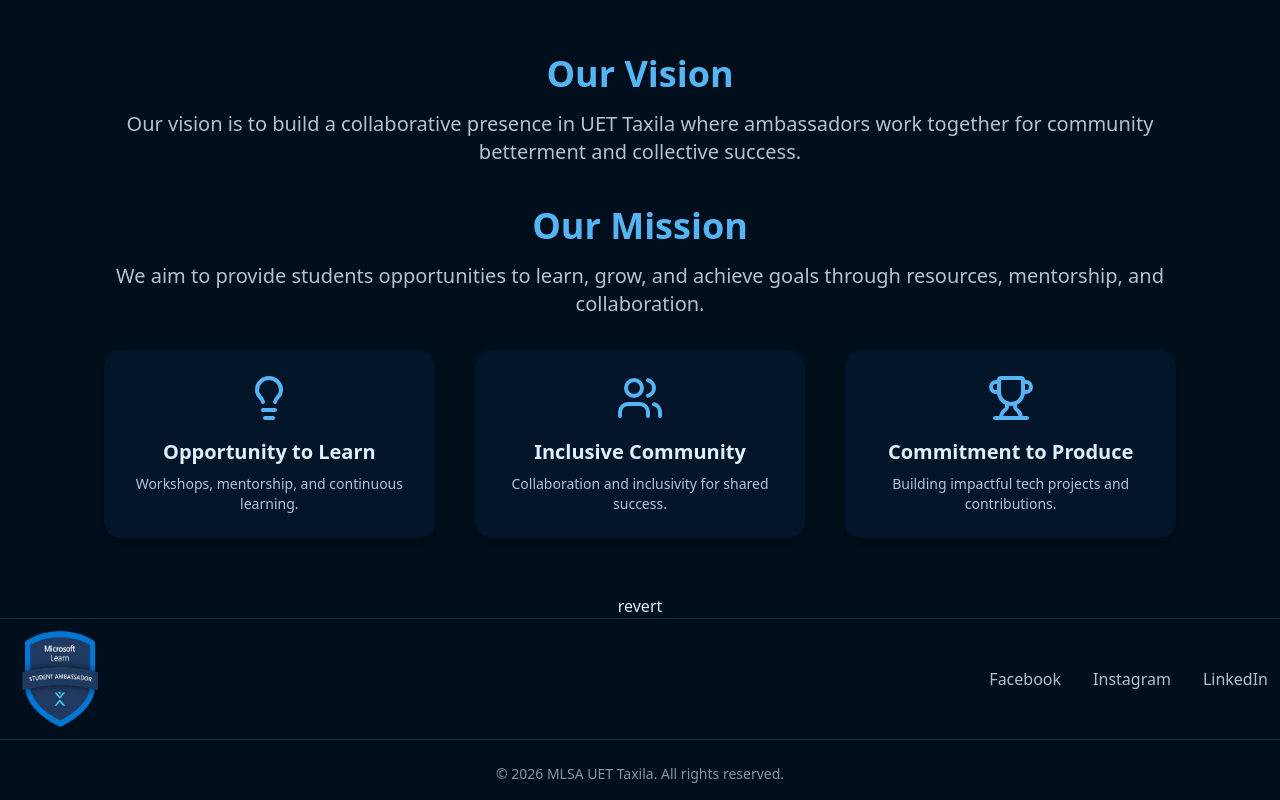
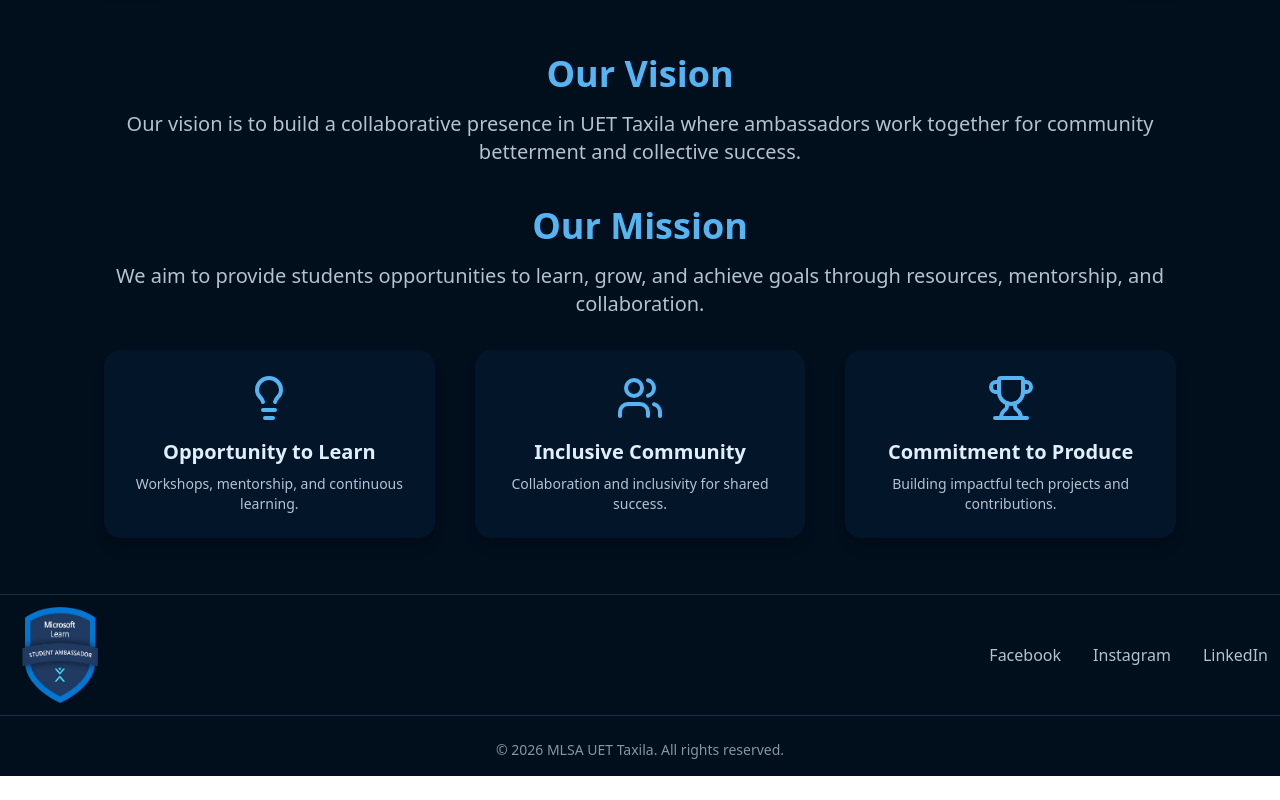
Before and after one commit to Rohama-Majeed7/mlsa_site, a React (Vite) app: page /about in a window 1280 px wide. Shown: the part 1042-1842 px from the top of the page. After the commit the page ends 1818 px from the top, so only its background shows below. Built offline with nearby package versions, Linux system fonts and the light colour scheme.

Commit message:
last commit change

```diff
--- a/src/pages/About.jsx
+++ b/src/pages/About.jsx
@@ -131,7 +131,7 @@ export default function About() {
         </div>
 
       </section>
-<h1>revert</h1>
+
     </div>
   );
 }
--- a/src/pages/Home.jsx
+++ b/src/pages/Home.jsx
@@ -199,6 +199,7 @@ export default function Home() {
           </motion.button>
         </motion.div>
       </section>
+
     </div>
   );
 }
```
